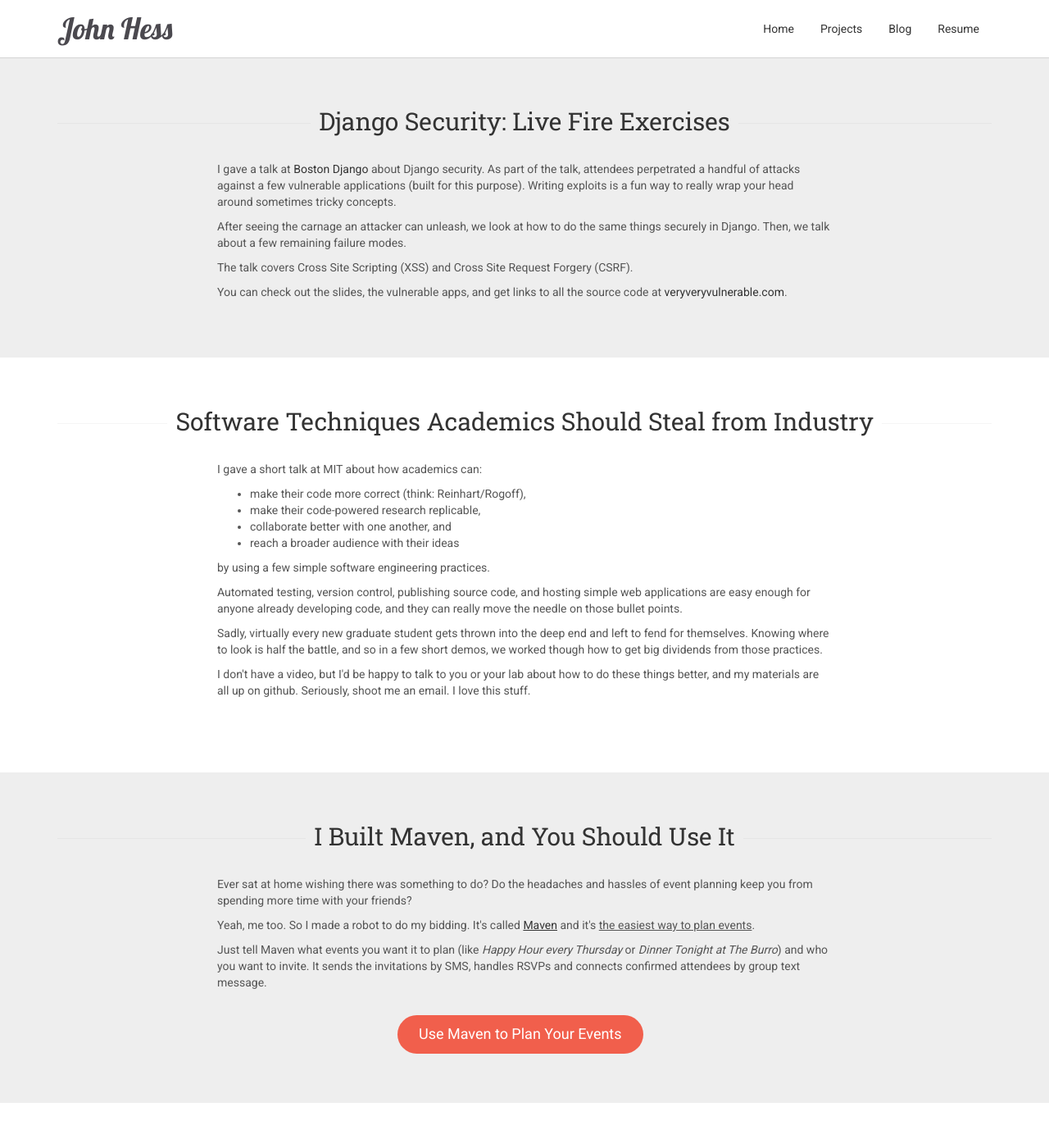
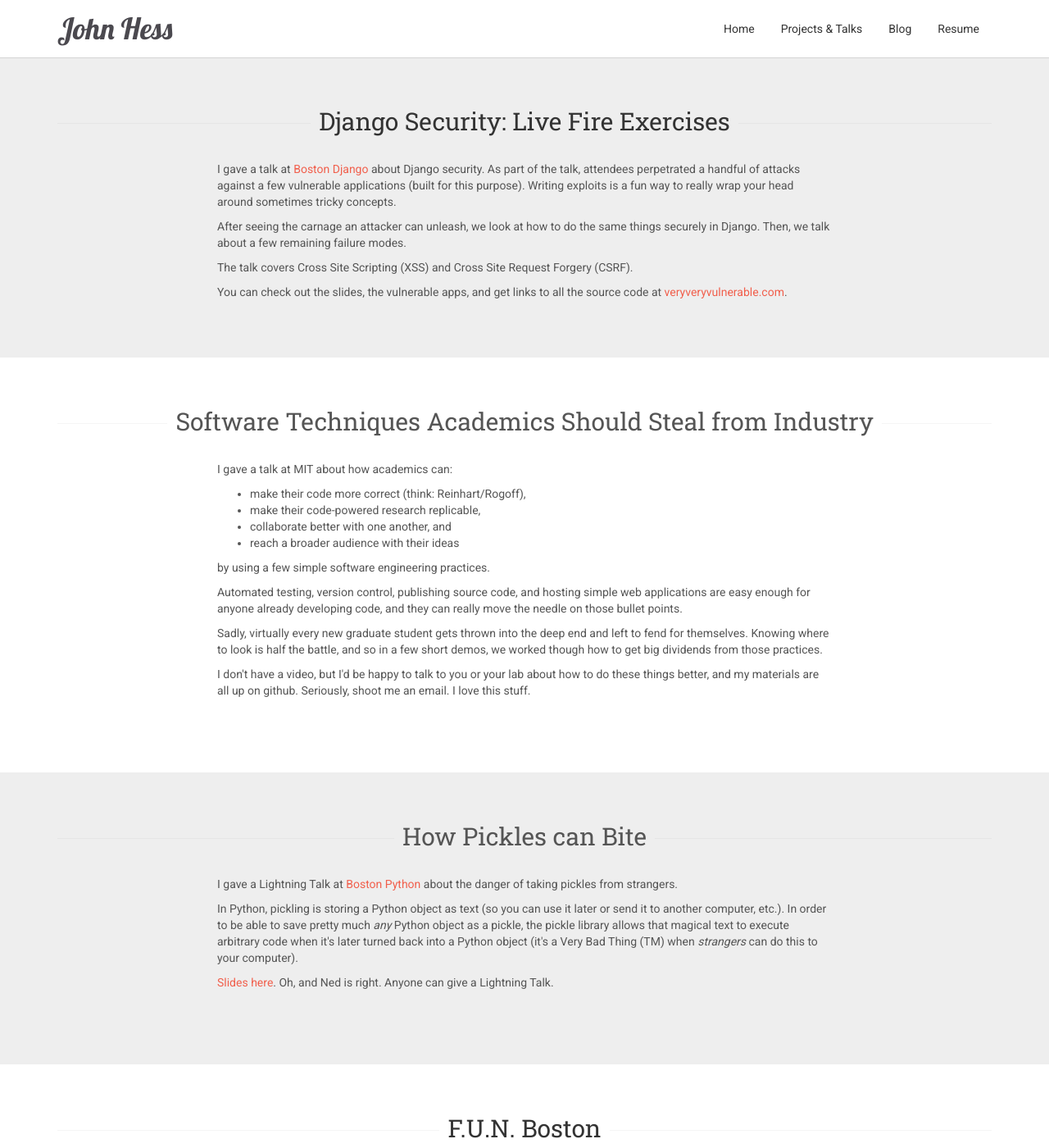
Before and after one commit to johnhess/jthess.com, a Jekyll site: the page built from projects.html, in a window 1280 px wide and 1400 px high. Shown: the whole window at 82% size. Built offline with Jekyll 4.4.1, drawn with Linux system fonts in a browser that asks for light colours; a script that is not in the unit is left out; some of the changed text lies outside the part shown.

Commit message:
add talks to project and talks

```diff
--- a/_layouts/default.html
+++ b/_layouts/default.html
@@ -34,7 +34,7 @@
           <h1 class="navbar-brand"><a href="/">John Hess</a></h1>
           <ul class="nav nav-pills pull-right">
             <li><a href="/">Home</a></li>
-            <li><a href="/projects.html">Projects</a></li>
+            <li><a href="/projects.html">Projects & Talks</a></li>
             <li><a href="/blog.html">Blog</a></li>
             <li><a href="/resume.pdf">Resume</a></li>
           </ul>
--- a/css/jthess.css
+++ b/css/jthess.css
@@ -7,6 +7,10 @@
 /* footer magic */
 html, body {
     height: 100%;
+}
+
+p > a {
+    color: #f15f4c;
 }
 
 .non-footer {
--- a/projects.html
+++ b/projects.html
@@ -21,11 +21,11 @@ layout: default
 
 <section id="features" class="section section">
   <div class="container">
-    <h2 class="section-title"><span><a href='//mavenbot.com'>Software Techniques Academics Should Steal from Industry</a></span></h2>
+    <h2 class="section-title"><span>Software Techniques Academics Should Steal from Industry</span></h2>
     <div class="row">
 
       <div class="col-md-8 col-md-offset-2">
-        <p>I gave a short talk at MIT about how academics can:
+        <p>I gave a talk at MIT about how academics can:
         <ul>
           <li>make their code more correct (think: Reinhart/Rogoff),</li>
           <li>make their code-powered research replicable,</li>
@@ -46,6 +46,39 @@ layout: default
   </div>
 </section>
 
+<section id="features" class="section section-hilite">
+  <div class="container">
+    <h2 class="section-title"><span>How Pickles can Bite</span></h2>
+    <div class="row">
+
+      <div class="col-md-8 col-md-offset-2">
+        <p>I gave a Lightning Talk at <a href="https://www.meetup.com/bostonpython">Boston Python</a> about the danger of taking pickles from strangers.</p>
+
+        <p>In Python, pickling is storing a Python object as text (so you can use it later or send it to another computer, etc.).  In order to be able to save pretty much <em>any</em> Python object as a pickle, the pickle library allows that magical text to execute arbitrary code when it's later turned back into a Python object (it's a Very Bad Thing (TM) when <em>strangers</em> can do this to your computer).</p>
+
+        <p><a href="https://johnhess.github.io/pickles-bite/output/pickles-bite.html#slide1">Slides here</a>.  Oh, and Ned is right.  Anyone can give a Lightning Talk.</p>
+        <br/>
+      </div>
+
+    </div>
+  </div>
+</section>
+
+<section id="features" class="section">
+  <div class="container">
+    <h2 class="section-title"><span><a href="https://fuckupnights.com/boston/">F.U.N. Boston</a></span></h2>
+    <div class="row">
+
+      <div class="col-md-8 col-md-offset-2">
+        <p>I gave a short talk on a failure of mine -- how I (fail to) market <a href="https://mavenbot.com/">Maven</a>.  An awesome group of folks at the Boston chapter of the world-famous and colorfully named F.U.N. hosted an event dedicated to talking about, learning from, and celebrating our failures.</p>
+        <p>Being a human, I fail much more often than I succeed at anything, so I've got a lot of fodder for this sort of stuff.  You probably do, too.  Attend.  Give a talk!  Get in contact if you want to talk about it.</p>
+        <br/>
+      </div>
+
+    </div>
+  </div>
+</section>
+
 <section class="section section-hilite">
   <div class="container">
     <h2 class="section-title"><span><a href='//mavenbot.com'>I Built Maven, and You Should Use It</a></span></h2>
@@ -53,7 +86,7 @@ layout: default
 
       <div class="col-md-8 col-md-offset-2">
         <p>Ever sat at home wishing there was something to do?  Do the headaches and hassles of event planning keep you from spending more time with your friends?</p>
-        <p>Yeah, me too.  So I made a robot to do my bidding.  It's called <a href='http://mavenbot.com'><u>Maven</u></a> and it's <u>the easiest way to plan events</u>.</p>
+        <p>Yeah, me too.  So I made a robot to do my bidding.  It's called <a href='http://mavenbot.com'>Maven</a> and it's <u>the easiest way to plan events</u>.</p>
         <p>Just tell Maven what events you want it to plan (like <em>Happy Hour every Thursday</em> or <em>Dinner Tonight at The Burro</em>) and who you want to invite.  It sends the invitations by SMS, handles RSVPs and connects confirmed attendees by group text message.</p>
         <br/>
         <div class="main-action text-center">
```
